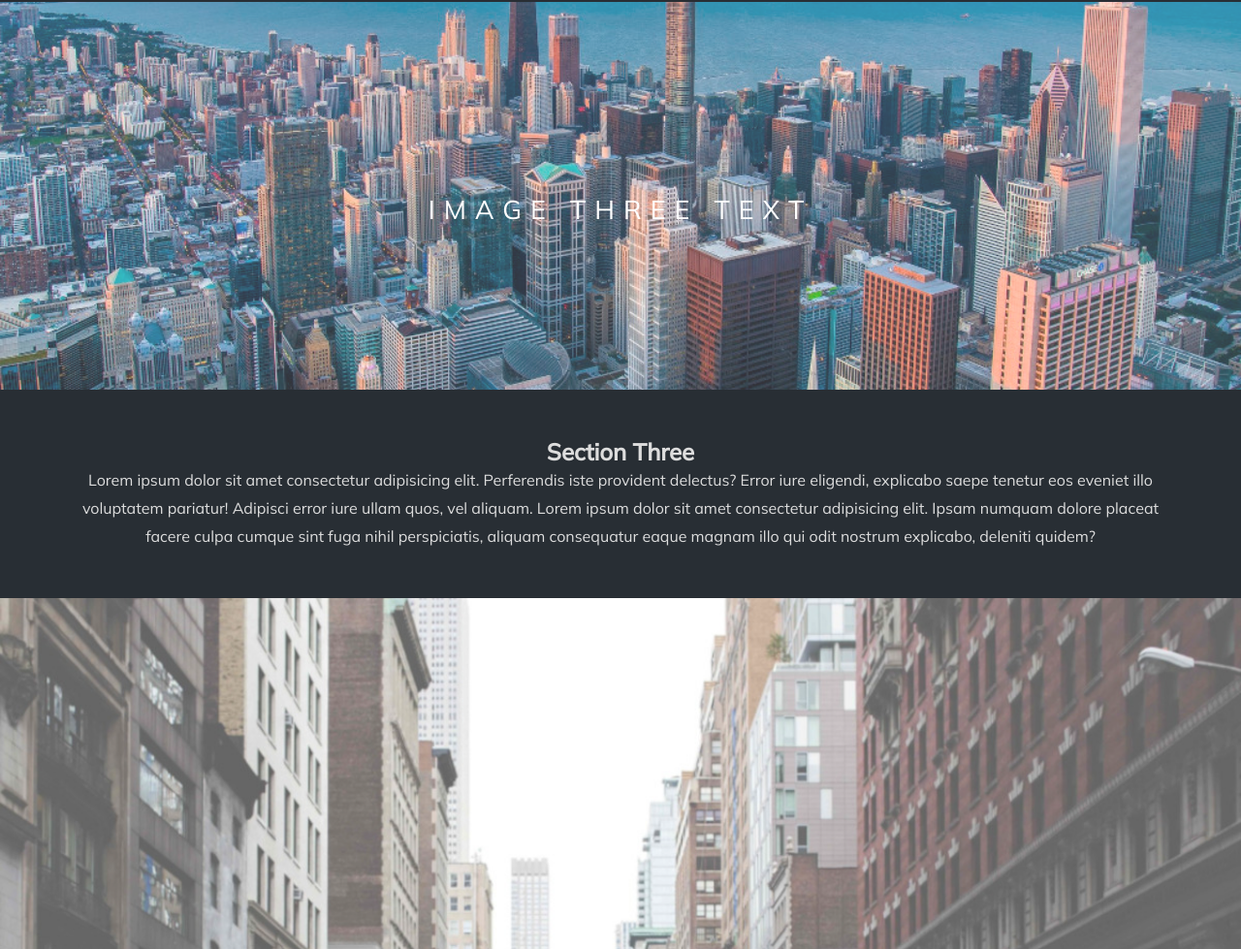
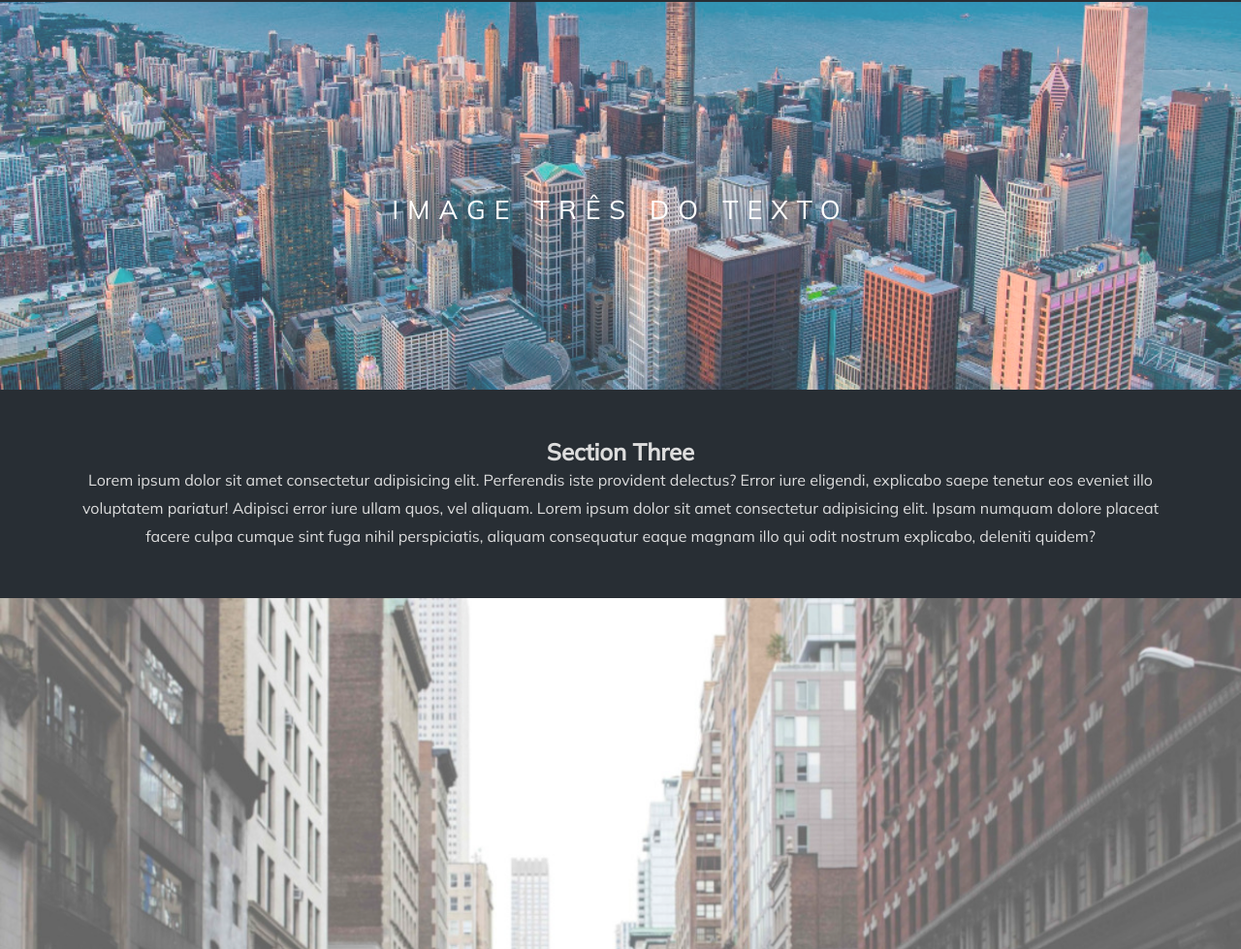
Before and after one commit to Allanlima123/projeto-parallax, a plain HTML site: page index.html in a window 1280 px wide. Shown: the part 1657-2636 px from the top of the page at 97% size. Drawn offline with Linux system fonts and the light colour scheme.

Commit message:
mudando o titulo da página

```diff
--- a/index.html
+++ b/index.html
@@ -30,7 +30,7 @@
 
     <div class="pimg3">
         <div class="ptext">
-            <span class="border trans">image Three text</span>
+            <span class="border trans">image três do texto</span>
         </div>
     </div>
     <section class="section section-dark">
```
